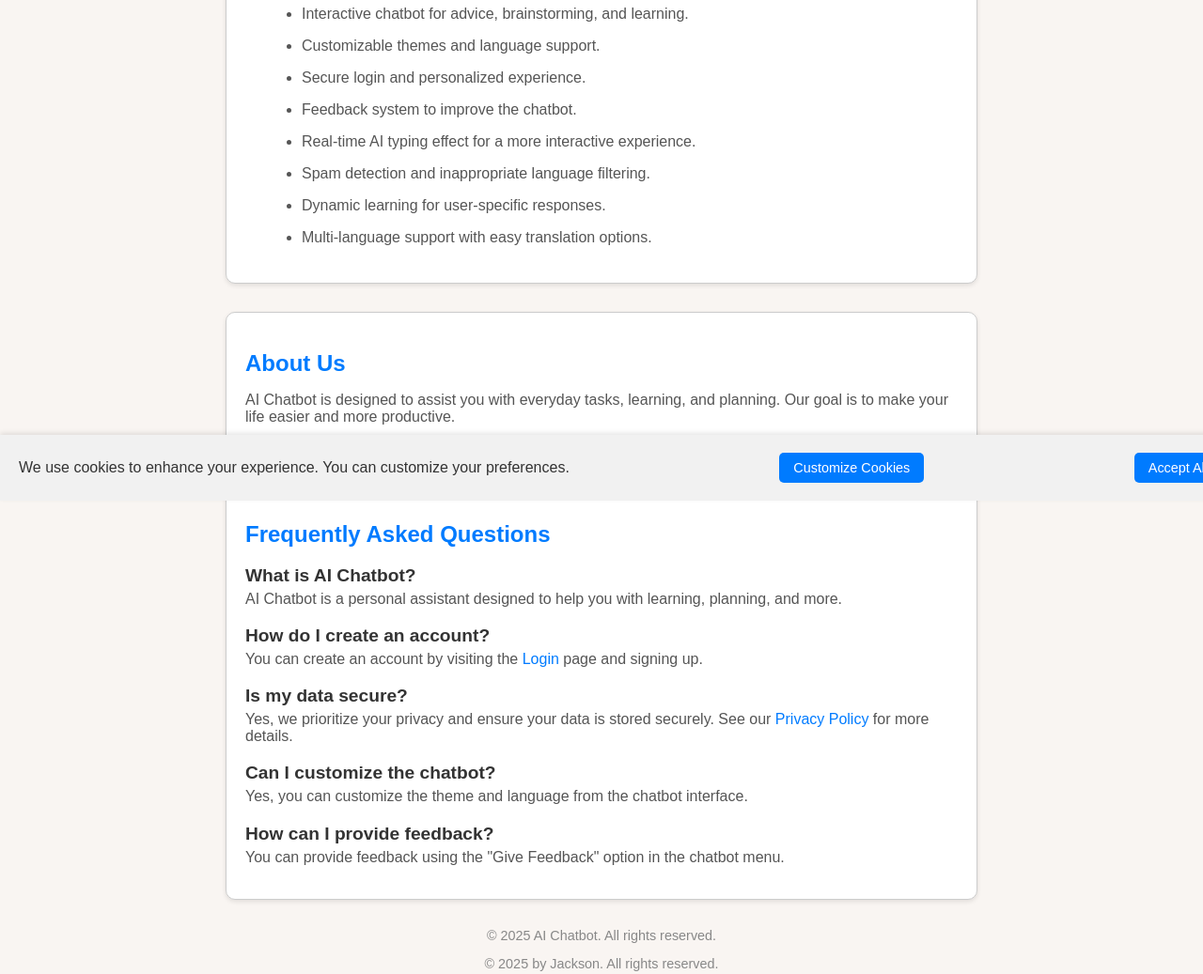
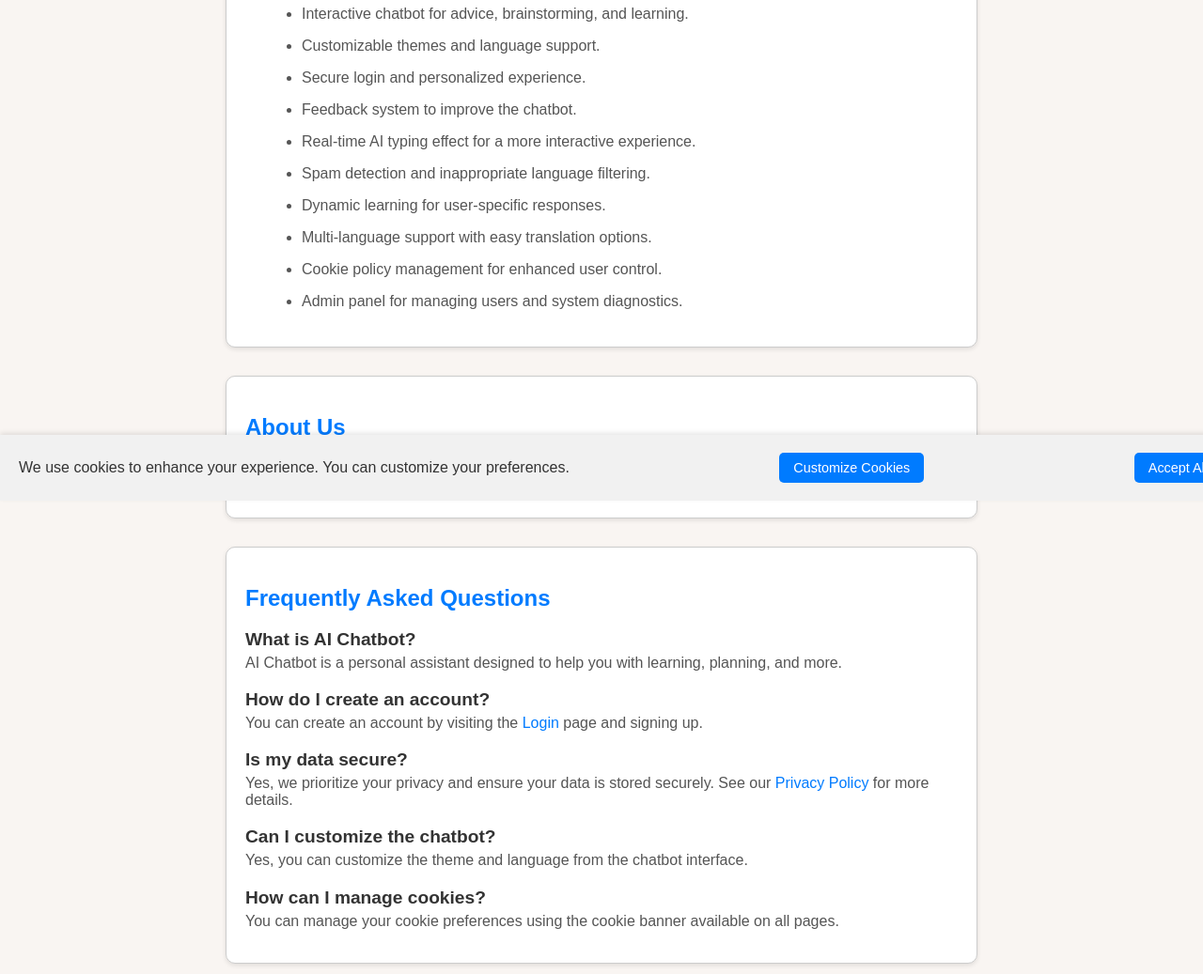
Before and after one commit to glowingjellyfishstudio/Artificial-Intelligence-, a plain HTML site: page home.html in a window 1280 px wide. Shown: the part 267-1304 px from the top of the page at 94% size. Drawn offline with Linux system fonts and the light colour scheme.

Commit message:
Add cookie policy management and admin panel features; update README for clarity

```diff
--- a/home.html
+++ b/home.html
@@ -31,6 +31,8 @@
                 <li>Spam detection and inappropriate language filtering.</li>
                 <li>Dynamic learning for user-specific responses.</li>
                 <li>Multi-language support with easy translation options.</li>
+                <li>Cookie policy management for enhanced user control.</li>
+                <li>Admin panel for managing users and system diagnostics.</li>
             </ul>
         </section>
         <section class="about fade-in">
@@ -56,8 +58,8 @@
                 <p>Yes, you can customize the theme and language from the chatbot interface.</p>
             </div>
             <div class="faq-item">
-                <h3>How can I provide feedback?</h3>
-                <p>You can provide feedback using the "Give Feedback" option in the chatbot menu.</p>
+                <h3>How can I manage cookies?</h3>
+                <p>You can manage your cookie preferences using the cookie banner available on all pages.</p>
             </div>
         </section>
         <footer class="main-footer fade-in">
```
Also changed, not shown: 1 other file.
